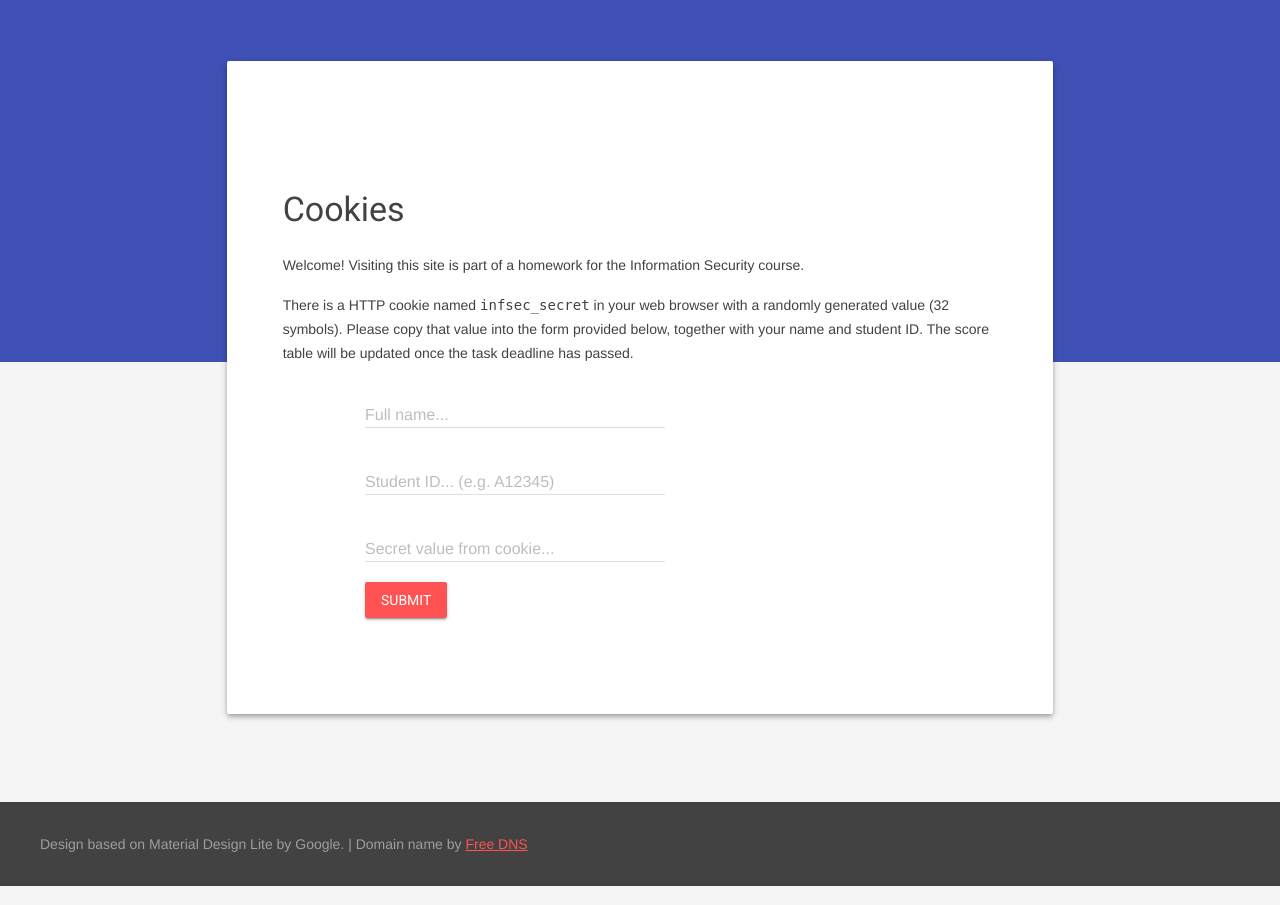
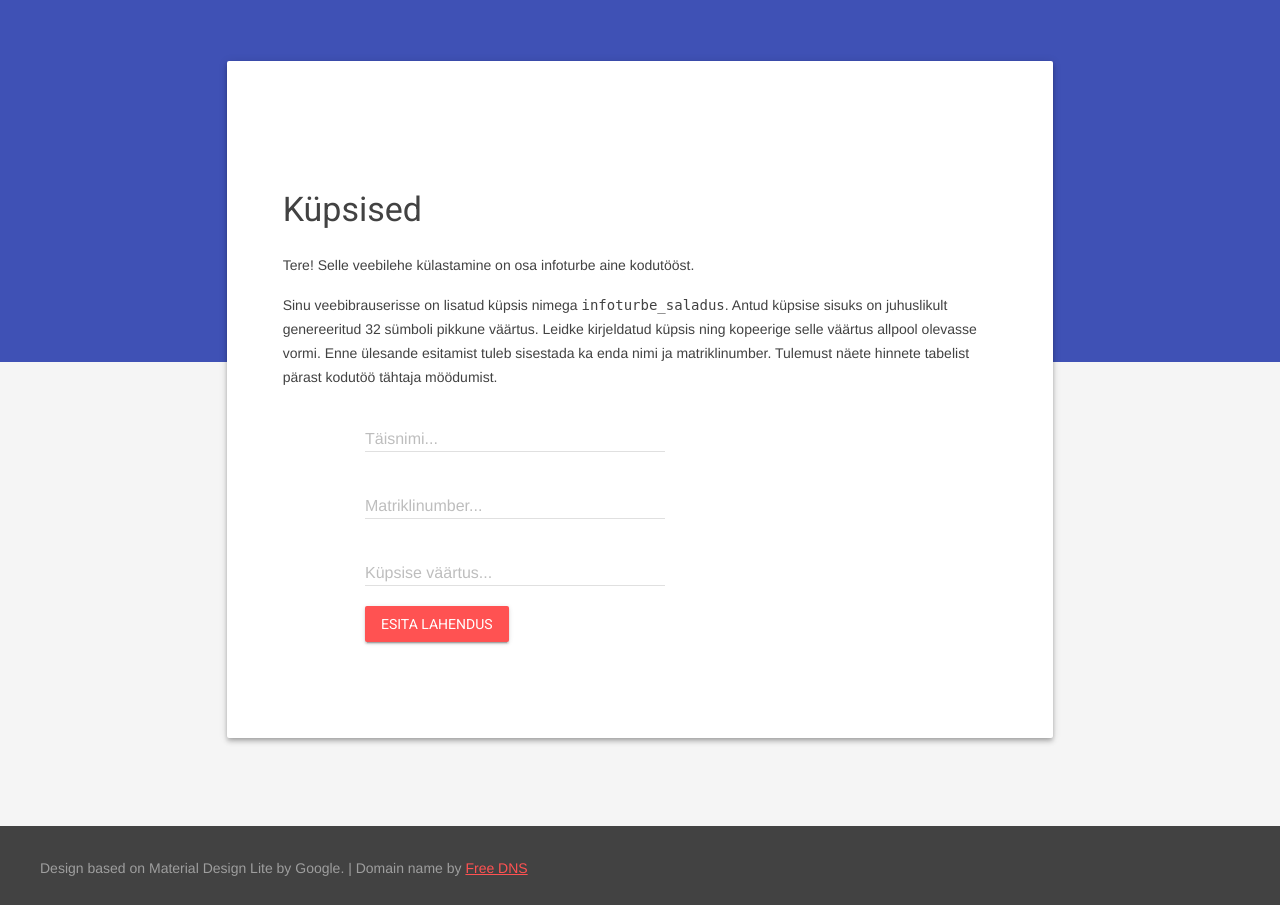
Before and after one commit to druid/www-cookie-echo, a PHP site: page / in a window 1280 px wide. Run offline with PHP 8.4, Linux system fonts and the light colour scheme; some libraries are stand-ins or nearby versions.

Commit message:
Tõlge eesti keelde.

```diff
--- a/index.php
+++ b/index.php
@@ -12,7 +12,7 @@
   See the License for the specific language governing permissions and
   limitations under the License
 -->
-<html lang="en">
+<html lang="et">
   <head>
     <meta charset="utf-8">
     <meta http-equiv="X-UA-Compatible" content="IE=edge">
@@ -38,14 +38,14 @@
         <div class="demo-container mdl-grid">
           <div class="mdl-cell mdl-cell--2-col mdl-cell--hide-tablet mdl-cell--hide-phone"></div>
           <div class="demo-content mdl-color--white mdl-shadow--4dp content mdl-color-text--grey-800 mdl-cell mdl-cell--8-col">
-            <h3>Cookies</h3>
+            <h3>Küpsised</h3>
             <p>
-              Welcome! Visiting this site is part of a homework for the Information Security course.
+              Tere! Selle veebilehe külastamine on osa infoturbe aine kodutööst.
             </p>
             <p>
-              There is a HTTP cookie named <tt>infsec_secret</tt> in your web browser with a randomly generated value (32 symbols).
-              Please copy that value into the form provided below, together with your name and student ID.
-              The score table will be updated once the task deadline has passed.
+		      Sinu veebibrauserisse on lisatud küpsis nimega <tt>infoturbe_saladus</tt>. Antud küpsise sisuks on juhuslikult genereeritud 32 sümboli pikkune väärtus.
+		      Leidke kirjeldatud küpsis ning kopeerige selle väärtus allpool olevasse vormi. Enne ülesande esitamist tuleb sisestada ka enda nimi ja matriklinumber.
+		      Tulemust näete hinnete tabelist pärast kodutöö tähtaja möödumist.
             </p>
 <?php
   session_start();
@@ -55,7 +55,7 @@
     $bytes = function_exists('random_bytes') ? random_bytes(16) : openssl_random_pseudo_bytes(16);
     $secret = bin2hex($bytes);
     $_SESSION['secret'] = $secret;
-    setcookie('infsec_secret', $secret);
+    setcookie('infoturbe_saladus', $secret);
   }
 
   // Parse submission
@@ -70,14 +70,14 @@
       fclose($f);
       $_SESSION['ok'] = true;
     } else {
-      $_SESSION['submit-message'] = 'Sorry, but the secret value you provided does not match the one we created. Please try agin.';
+      $_SESSION['submit-message'] = 'Vabandust, aga esitatud küpsise väärtus ei ole see, mis oli meie poolt loodud. Palun proovi uuesti.';
     }
   }
 
   if (isset($_SESSION['ok'])) {
 ?>
                   <div class="alert alert-success" role="alert">
-                    Correct. Thank you.
+                    Õige vastus!
                   </div>
 <?php
   } else if (isset($_SESSION['error-message'])) {
@@ -100,19 +100,19 @@
               <form action="#" method="post">
                   <div class="mdl-textfield mdl-js-textfield mdl-textfield--floating-label">
                       <input class="mdl-textfield__input" type="text" id="Name" name="Name">
-                      <label class="mdl-textfield__label" for="Name">Full name...</label>
+                      <label class="mdl-textfield__label" for="Name">Täisnimi...</label>
                   </div>
                   <div class="mdl-textfield mdl-js-textfield mdl-textfield--floating-label">
                       <input class="mdl-textfield__input" type="text" id="StudentID" name="StudentID">
-                      <label class="mdl-textfield__label" for="StudentID">Student ID... (e.g. A12345)</label>
+                      <label class="mdl-textfield__label" for="StudentID">Matriklinumber...</label>
                   </div>
                   <div class="mdl-textfield mdl-js-textfield mdl-textfield--floating-label">
                       <input class="mdl-textfield__input" type="text" id="Secret" name="Secret">
-                      <label class="mdl-textfield__label" for="Secret">Secret value from cookie...</label>
+                      <label class="mdl-textfield__label" for="Secret">Küpsise väärtus...</label>
                   </div>
                   <p>
                       <button class="mdl-button mdl-js-button mdl-button--raised mdl-js-ripple-effect mdl-button--accent" type="submit" name="submit">
-                          Submit
+                          Esita lahendus
                       </button>
                   </p>
               </form>
```
